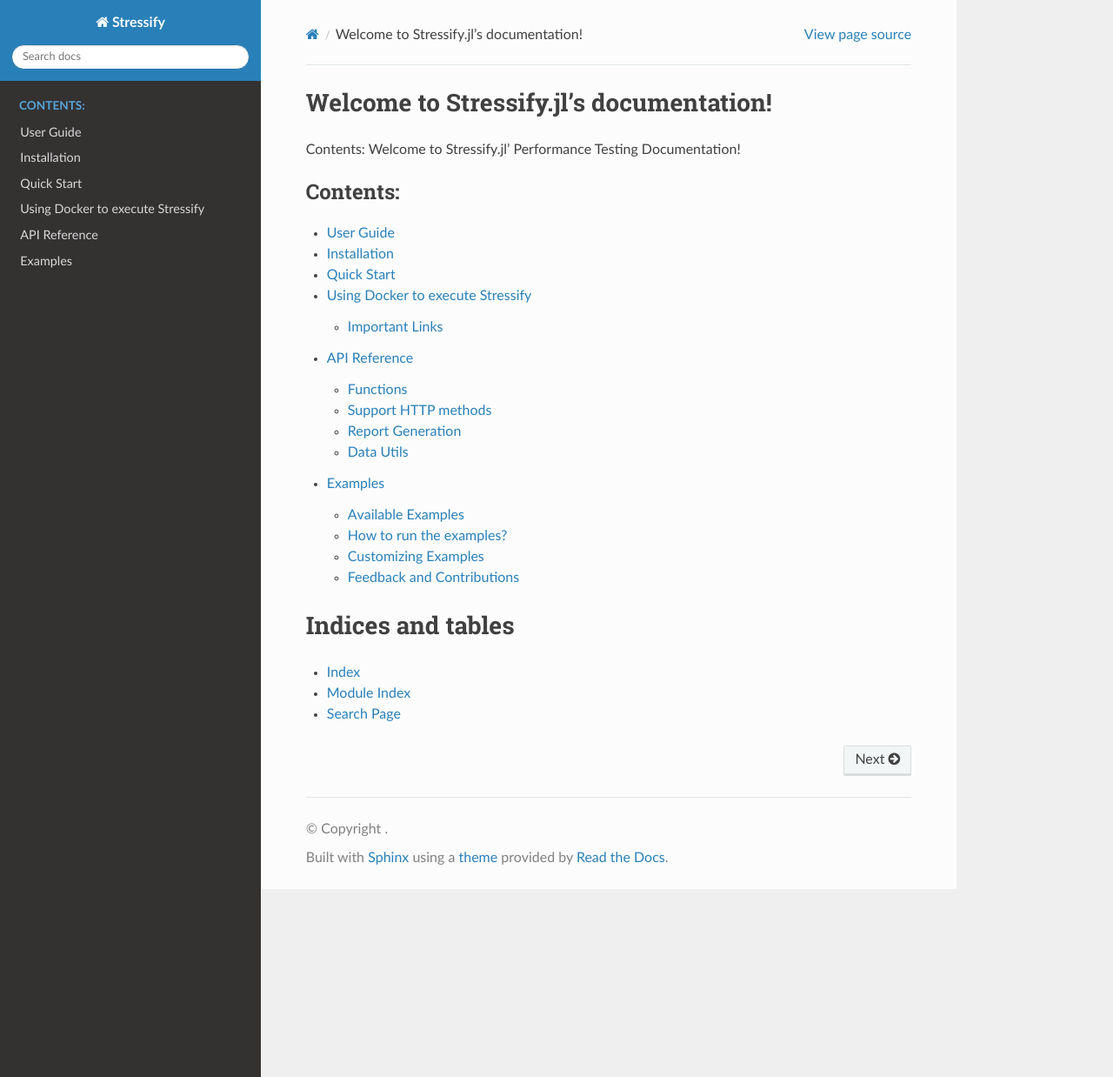
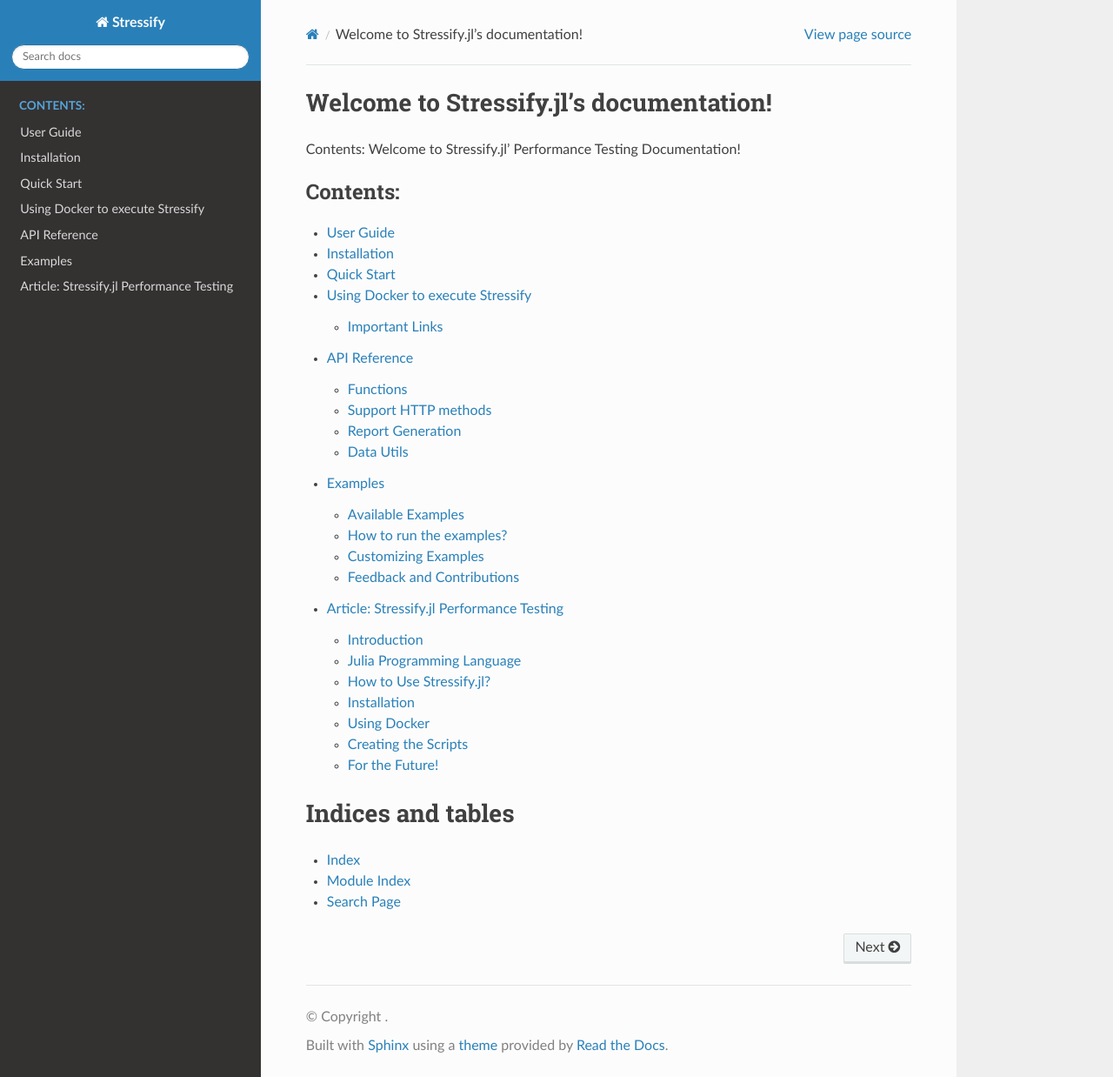
Before and after one commit to jfilhoGN/Stressify.jl, a Sphinx documentation site: the page built from docs/source/index.rst, in a window 1280 px wide and 1238 px high. Shown: the whole window at 87% size. Built offline with Sphinx 7.4.7 and the Read the Docs theme 3.1.0, drawn with Linux system fonts in a browser that asks for light colours; some of the changed lines change nothing that is shown.

Commit message:
create article in documentation

```diff
--- /dev/null
+++ b/docs/source/article.rst
@@ -0,0 +1,151 @@
+Article: Stressify.jl Performance Testing
+=========================================
+
+Introduction
+------------
+
+For about two years now, I've been working as a QA Specialist at Grupo Casas Bahia, focusing exclusively on Performance Testing to ensure that the company's applications are ready to handle a high volume of users without compromising usability.
+
+Throughout my journey (including my time at other companies as a QA), I've worked with various performance testing tools like JMeter, Gatling, Locust, and K6, always noticing the pros and cons of each. As we know, in software development, there's no silver bullet; each tool fits better according to the needs of a specific project or company.
+
+After spending some time with K6, I started to participate more actively in the Grafana K6 community (I recommend everyone who masters a particular tool to do this), because not only do you continue to learn from interesting questions, but you also help other professionals with your experience.
+
+In this community, I began to notice that one of the major points professionals, whether QAs or from other areas, were looking for was ways to generate data from test execution, moving beyond standard results like throughput requests, response time, error requests to statistical data like mean, median, P(90), P(95), standard deviation, etc. This led me to the idea: how can I create a performance testing tool that, besides being performant in its execution, can provide more statistical insights for the professional, as well as offering the freedom to generate new metrics through its language? Thus, Stressify.jl was born, which is the subject of today's text.
+
+Julia Programming Language
+----------------------------
+
+After the introduction, I thought to explain why the Julia programming language?
+
+I first encountered the Julia language in 2016 during a scientific initiation at the Federal Technological University of Paraná, where our aim was to mitigate the use of open-source tools for numerical and scientific calculations, and during the initiation, I realized how powerful the language is.
+
+Julia was created by Jeff Bezanson, Stefan Karpinski, Viral B. Shah, and Alan Edelman, and was publicly released in 2012. The main goal of Julia is to combine the ease of use of languages like Python and R with the performance of low-level languages like C and Fortran. It is particularly popular in the scientific community due to its ability to handle large volumes of data and complex calculations efficiently.
+
+**Main Features:**
+- **Performance:** Julia is compiled just-in-time (JIT), which means code is compiled at runtime, allowing performance close to statically compiled languages.
+- **Ease of Use:**Julia's syntax is clear and expressive, making it accessible for programmers of different experience levels.
+- **Parallelism and Concurrency:** Julia has native support for parallel and concurrent programming, facilitating the use of multiple CPU cores or even GPUs.
+- **Dynamic Type System:** Despite being dynamic, Julia allows optional type declarations, which can enhance performance when necessary.
+- **Package Ecosystem:** Julia has a robust package manager called Pkg, with a wide variety of packages for various applications, especially in data science, statistics, and machine learning.
+
+Now that I've introduced a bit more about the Julia programming language and why it's used, I'll show you how to use the Stressify.jl tool.
+
+How to Use Stressify.jl?
+-------------------------
+
+The first point I want to bring to you is that the tool's focus is on being easy to install, develop with, execute, and generate reports.
+
+Installation
+------------
+
+As mentioned in the Julia language section about the package ecosystem, Julia has an active and democratic community, facilitating package creation and use. Thus, for Stressify, here's what you need:
+Install the Julia language Julia: The documentation is very clear, and the language is available for all operating systems, from Linux to Windows; the link above includes how to download and install.
+After installing Julia, create a folder where you'll add your test scripts, and in the terminal, type the command julia, and you'll access the language's interpreter part, your terminal will look like this:
+
+.. code-block:: bash
+
+    julia>
+
+Inside the Julia REPL, type using Pkg and then Pkg.add("Stressify") wait a few minutes, and the tool will be installed.
+Now let's develop the scripts!
+
+Using Docker
+------------
+
+If you're familiar with Docker and have it installed on your machine, it's even simpler; just run the command `docker pull jfilhogn/stressify:latest`` to download the official Stressify tool image. Once downloaded, within the directory where you developed the scripts (which will be explained in the next topic), run the command `docker run --rm jfilhogn/stressify:latest yourscript.jl`, and you'll be running your test!
+
+Creating the Scripts
+--------------------
+
+For this text, I'll present a basic script for understanding, breaking down each part of the code by topics. First, we'll import the library.
+
+.. code-block:: julia
+
+    using Stressify
+
+After importing the library, we'll declare the options, which are the settings we want for the test, like the number of VUs, how many iterations it will perform, or if it will run by duration. For this example, we'll use iterations.
+
+.. code-block:: julia
+
+    using Stressify
+
+    Stressify.options(
+        vus = 5,
+        iterations = 10,
+        duration = nothing
+    )
+
+In the code above, we set our test to run with 5 simultaneous users, and each VU will iterate through the requests 10 times, so the endpoint being stressed will receive a total of 50 requests.
+
+After setting the options, let's make the calls; here's the following part of the code:
+
+.. code-block:: julia
+
+    using Stressify
+
+    Stressify.options(
+        vus = 5,
+        iterations = 10,
+        duration = nothing
+    )
+
+    results = Stressify.run_test(
+        Stressify.http_get("https://httpbin.org/get"),
+        Stressify.http_post("https://httpbin.org/post"; payload="{\"key\": \"value\"}", headers=Dict("Content-Type" => "application/json")),
+    )
+
+We declare a variable results which will receive a dictionary with all the results and metrics that the test will bring back; to get this information, we use the run_test function which takes the requests to be made inside it, in this example, one GET and one POST request. Your first script is ready!
+
+To run the test, just type in the terminal the command julia yourscript.jl, and the output will be something very close to this:
+
+.. code-block:: bash
+
+    ================== Stressify ==================
+        VUs                    :          5
+        Total Iterations       :         50
+        Success Rate (%)       :      100.0
+        Error Rate (%)         :        0.0
+        Requests per Second    :       8.79
+        Transactions per Second:       8.79
+        Number of Errors       :          0
+
+    ---------- Time Metrics (s) ----------
+        Minimum Time           :     0.1744
+        Maximum Time           :     1.5394
+        Average Time           :     0.4666
+        Median                 :      0.394
+        P90                    :     0.8338
+        P95                    :     0.9099
+        P99                    :     1.5394
+        Standard Deviation     :     0.2872
+
+    ---------- Time Details ----------
+        All Times (s)          : 1.3297, 0.3898, 0.5772, 0.5987, 0.5519, 0.3595, 0.1788, 0.3945, 0.1823, 0.3955, 0.8338, 0.8836, 0.1757, 0.7192, 0.5078, 0.3386, 0.6884, 0.3439, 0.1789, 0.3843, 1.5394, 0.3353, 0.1744, 0.4752, 0.2206, 0.3373, 0.6098, 0.3367, 0.1763, 0.7549, 0.9099, 0.389, 0.1791, 0.3985, 0.4764, 0.3511, 0.1815, 0.5019, 0.1785, 0.3935, 0.9097, 0.3951, 0.1823, 0.3905, 0.5544, 0.6412, 0.3959, 0.354, 0.1812, 0.3958
+    ==========================================================
+
+    ---------- Check Results ----------
+
+Here comes the key point of the tool, the transparency of all results we had during execution, bringing data on minimum, maximum, average time, median, P90, P95, P99, and Standard Deviation. Finally, it provides a detailed list of all times generated, and if your code has response checks, you'll see those results as well!
+
+You might wonder, isn't this result similar to other testing tools? However, the big differentiator of Stressify is using the Julia language and having built-in statistical tools; suppose you want to know the variance of these requests, you just need to add these three lines of code:
+
+.. code-block:: julia
+
+    using Statistics
+    variance = var(results["all_times"])
+    println("Variance: ", variance)
+
+So, the main focus of the tool is to leverage all that Julia has to offer for generating performance metrics.
+
+The idea of today's text was to kickstart how to use the Stressify tool. I am working daily to bring more improvements to you; those mapped for future versions are detailed in the next topic.
+
+For the Future!
+----------------
+
+- **Request Funnel:** One of the main points of performance testing is to ensure the test mimics what happens in real life, and the request funnel is crucial, necessary to ensure endpoint X receives the correct percentage of requests compared to request Y.
+- **Live Dashboard:** Julia has excellent tools focused on dashboards and graphical views; for future versions, I'll introduce a format where, from execution, you can see a graphical view of the test execution with a report.
+- **GPU Use:** The language has GPU integration, and in this sense, nothing more interesting than using GPU VUs for each request.
+
+And more innovations on the way!
+
+That's it, folks, this first article I bring about this novelty, and I await your comments on how you've used it. Finally, if you liked the article, give it a Star on GitHub; it helps a lot in discerning the tool within Julia packages.
--- a/docs/source/index.rst
+++ b/docs/source/index.rst
@@ -10,6 +10,7 @@
    guide
    api
    examples
+   article
 
 Indices and tables
 ==================
```
